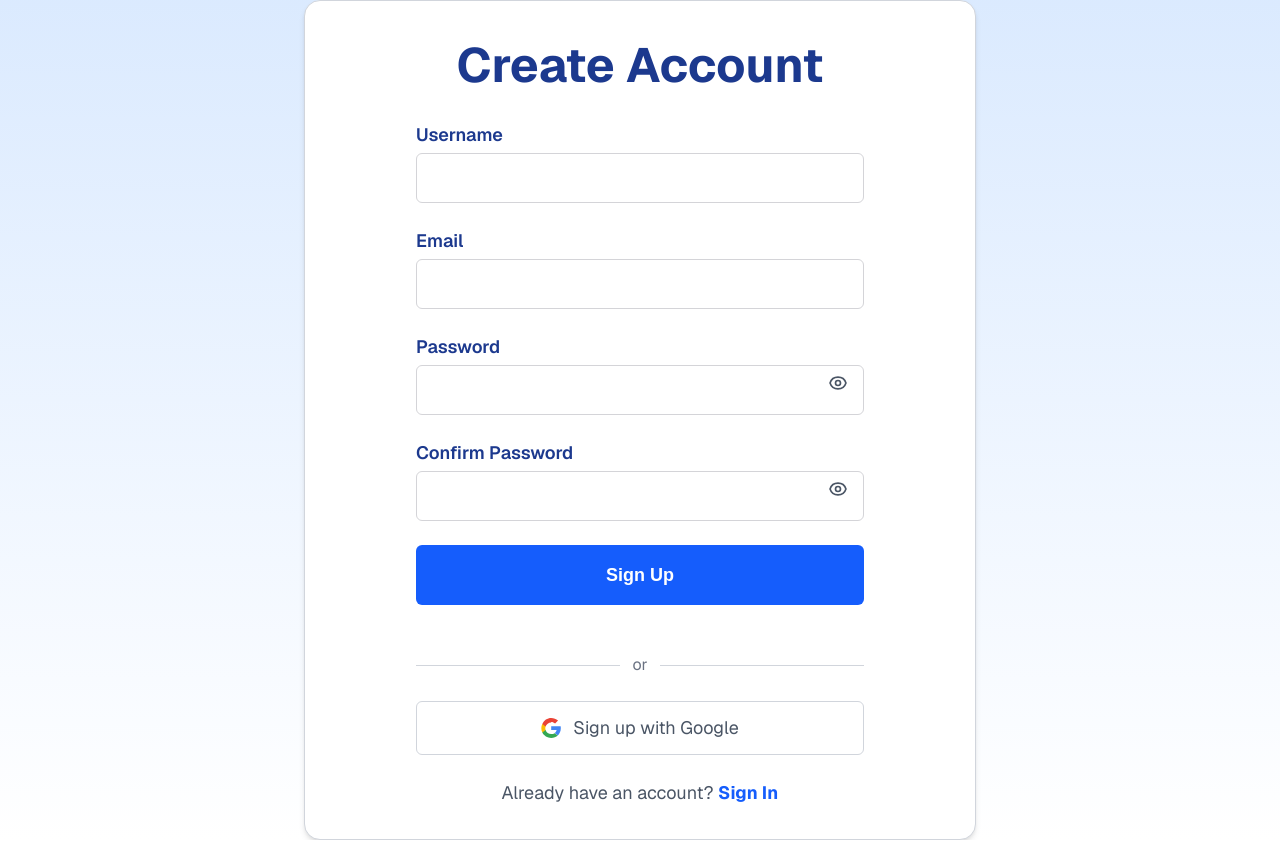
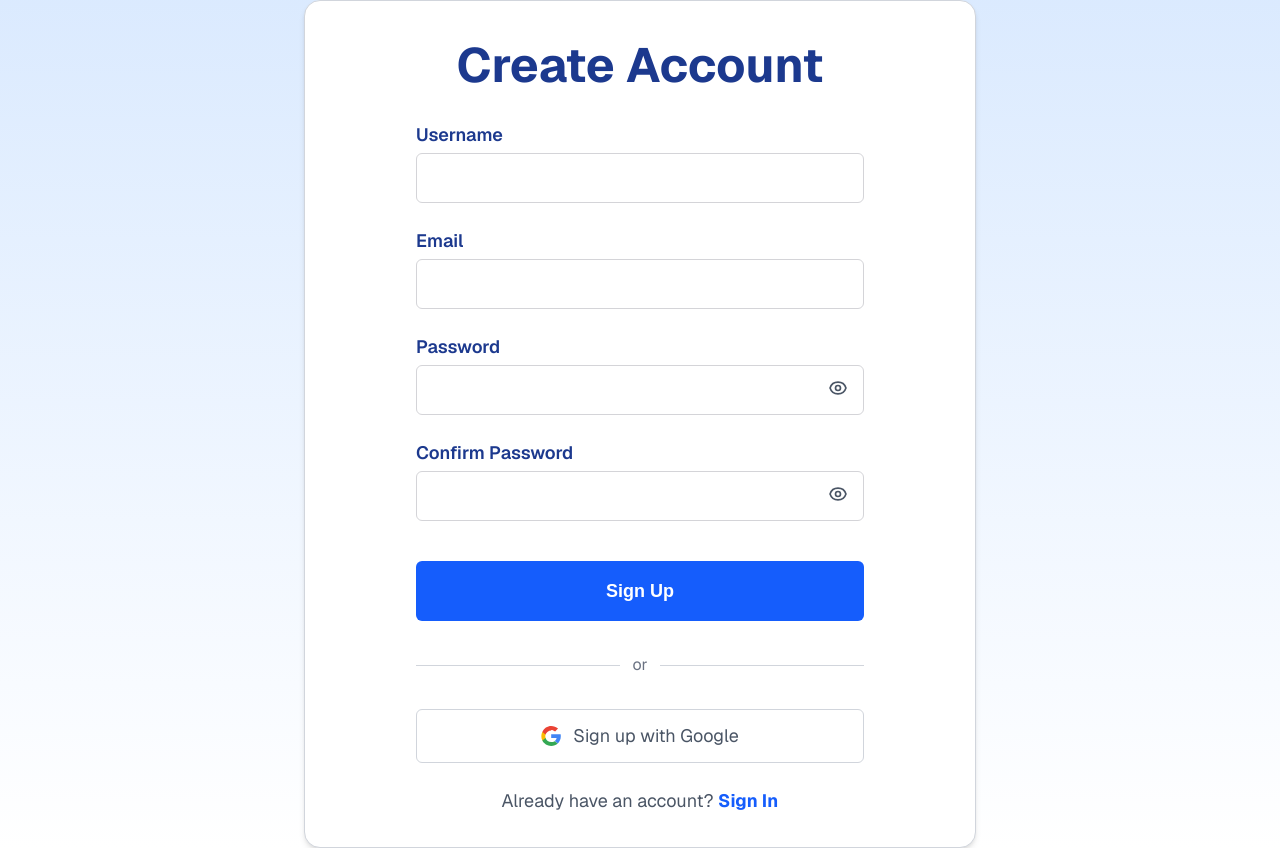
Before and after one commit to ICPEP-SE-CITU/GearFolio, a Next.js app: page /login_signup in a window 1280 px wide. Built offline with nearby package versions, Linux system fonts and the light colour scheme.

Commit message:
adjust spacing

```diff
--- a/src/app/(routes)/login_signup/page.js
+++ b/src/app/(routes)/login_signup/page.js
@@ -3,14 +3,14 @@ import { useState } from "react";
 
 // Icons extracted for cleanliness
 const EyeIcon = () => (
-  <svg xmlns="http://www.w3.org/2000/svg" className="h-5 w-5 text-gray-600" fill="none" viewBox="0 0 24 24" stroke="currentColor">
+  <svg xmlns="http://www.w3.org/2000/svg" className="h-7.5 w-5 text-gray-600" fill="none" viewBox="0 0 24 24" stroke="currentColor">
     <path strokeLinecap="round" strokeLinejoin="round" strokeWidth={2} d="M15 12a3 3 0 11-6 0 3 3 0 016 0z" />
     <path strokeLinecap="round" strokeLinejoin="round" strokeWidth={2} d="M2.458 12C3.732 7.943 7.522 5 12 5c4.478 0 8.268 2.943 9.542 7-1.274 4.057-5.064 7-9.542 7-4.478 0-8.268-2.943-9.542-7z" />
   </svg>
 );
 
 const EyeOffIcon = () => (
-  <svg xmlns="http://www.w3.org/2000/svg" className="h-5 w-5 text-gray-600" fill="none" viewBox="0 0 24 24" stroke="currentColor">
+  <svg xmlns="http://www.w3.org/2000/svg" className="h-7.5 w-5 text-gray-600" fill="none" viewBox="0 0 24 24" stroke="currentColor">
     <path strokeLinecap="round" strokeLinejoin="round" strokeWidth={2} d="M13.875 18.825A10.05 10.05 0 0112 19c-5.523 0-10-4.477-10-10 0-1.02.152-2.007.438-2.938M9.88 9.88a3 3 0 114.242 4.242M15 12a3 3 0 00-3-3M3 3l18 18" />
   </svg>
 );
@@ -166,13 +166,13 @@ function Signup() {
           {/* Submit Button */}
           <button
             type="submit"
-            className="w-full py-4 text-lg font-semibold text-white bg-blue-600 rounded-md hover:bg-blue-700 transition"
+            className="w-full py-4 text-lg font-semibold text-white bg-blue-600 rounded-md hover:bg-blue-700 transition mt-4 mb-4"
           >
             Sign Up
           </button>
 
           {/* OR Divider */}
-          <div className="flex items-center my-6">
+          <div className="flex items-center my-8 mt-4">
             <hr className="flex-grow border-gray-300" />
             <span className="mx-3 text-gray-500 font-['Geist']">or</span>
             <hr className="flex-grow border-gray-300" />
```
